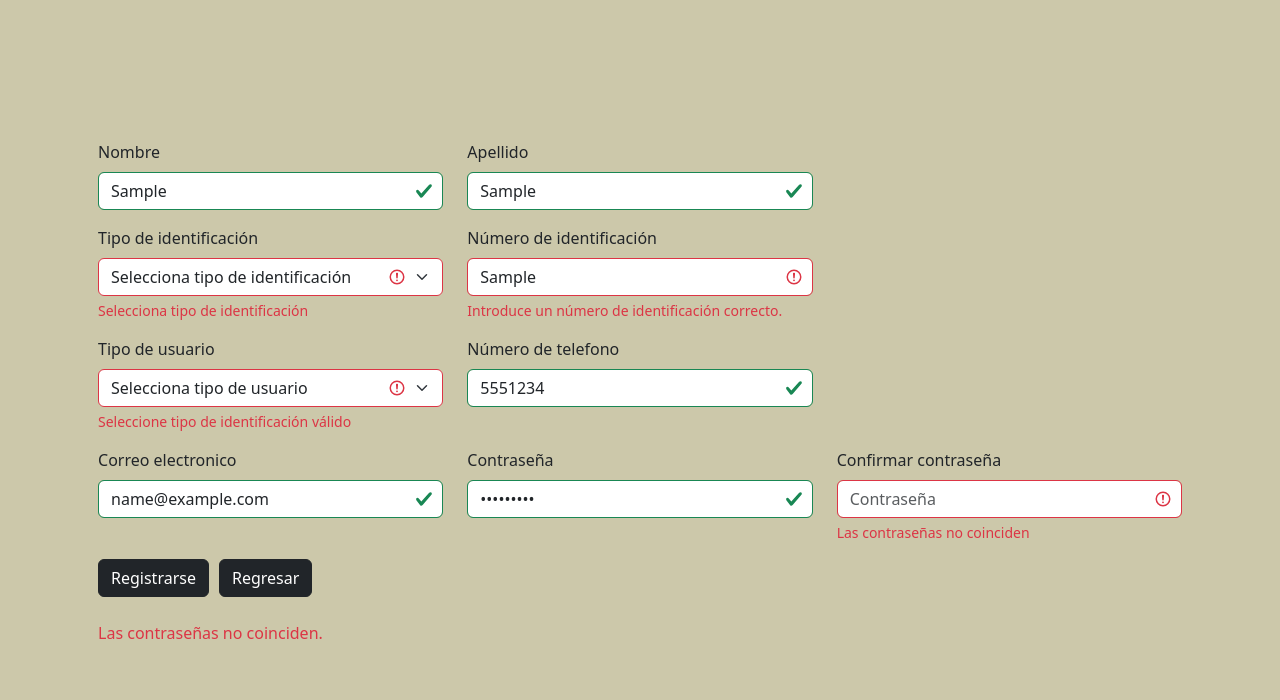
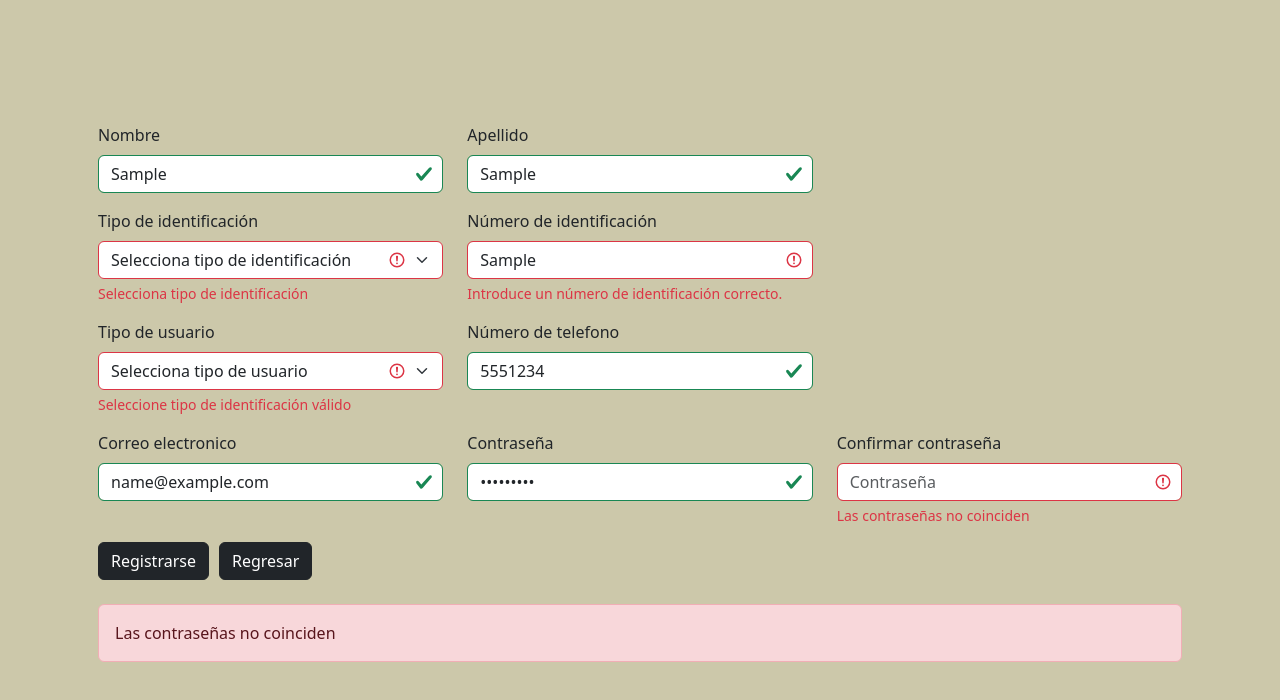
Before and after one commit to Neecs/cowmprar, a React (Vite) app: page /form-example in a window 1280 px wide. Both pictures are taken after typing "Sample", "Sample", "Sample", "5551234", "name@example.com", "Sample123" into the empty fields and a click on the button "Registrarse". Shown: the top 700 px of the page. Built offline with nearby package versions, Linux system fonts and the light colour scheme.

Commit message:
alerts upgraded

```diff
--- a/src/components/FormUserRegister.jsx
+++ b/src/components/FormUserRegister.jsx
@@ -8,6 +8,7 @@ import "../styles/formNewUser.css";
 import axios from "axios";
 import { Link } from "react-router-dom";
 import { useNavigate } from "react-router-dom";
+import Alert from "react-bootstrap/Alert";
 
 export const FormUserRegister = () => {
   const [validated, setValidated] = useState(false);
@@ -39,11 +40,11 @@ export const FormUserRegister = () => {
       doc_type,
     };
 
-    if(password !== form.passwordConfirmation.value ){
+    if (password !== form.passwordConfirmation.value) {
       event.preventDefault();
       event.stopPropagation();
       setErrorPassword(true);
-    }else {
+    } else {
       if (form.checkValidity() === false) {
         event.preventDefault();
         event.stopPropagation();
@@ -63,8 +64,6 @@ export const FormUserRegister = () => {
           });
       }
     }
-
-
 
     console.log(form.checkValidity());
     setValidated(true);
@@ -204,10 +203,14 @@ export const FormUserRegister = () => {
         <br />
         <br />
         {errorSignUp && (
-          <p className="text-danger">Ya existe un usuario con este correo.</p>
+          <Alert key="danger" variant="danger">
+            Ya existe un usuario con este correo
+          </Alert>
         )}
         {errorPassword && (
-          <p className="text-danger">Las contraseñas no coinciden.</p>
+          <Alert key="danger" variant="danger">
+            Las contraseñas no coinciden
+          </Alert>
         )}
       </Form>
     </div>
--- a/src/components/Login.jsx
+++ b/src/components/Login.jsx
@@ -7,6 +7,7 @@ import { Link } from "react-router-dom";
 import axios from "axios";
 import { useNavigate } from "react-router-dom";
 import { useState } from "react";
+import Alert from "react-bootstrap/Alert";
 
 export const Login = () => {
   const navigate = useNavigate();
@@ -47,7 +48,9 @@ export const Login = () => {
         <br />
         <br />
         {errorLogin && (
-          <p className="text-danger">Usuario o contraseña incorrecto.</p>
+          <Alert key="danger" variant="danger">
+            Usuario o contraseña incorrectos
+          </Alert>
         )}
         <Form onSubmit={handleSubmit}>
           <Form.Group className="mb-3" controlId="email">
```
